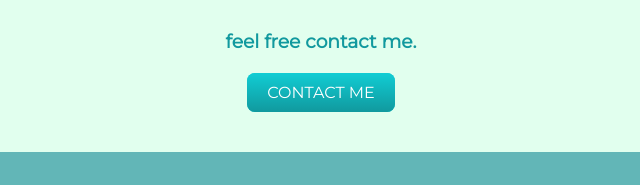
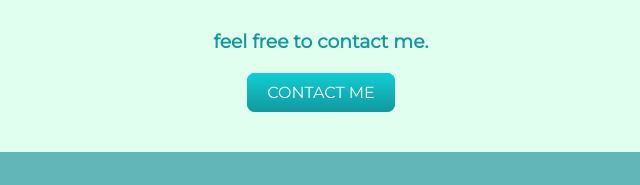
Before and after one commit to AnubhavExpere/MySite, a plain HTML site: page index.html in a window 1280 px wide. Shown: the part 2504-2689 px from the top of the page, 319-959 px from the left. Drawn offline with Linux system fonts and the light colour scheme.

Commit message:
adding "to" into "feel free contact me"

```diff
--- a/index.html
+++ b/index.html
@@ -44,7 +44,7 @@
         <hr>
         <div class="contact-me">
           <h2>Get In Touch</h2>
-          <h3>feel free contact me.</h3>
+          <h3>feel free to contact me.</h3>
           <!-- <p>Lorem ipsum dolor sit amet, in quis, aenean amet. Phasellus sodales, tellus donec dui, ornare erat.</p> -->
           <a class="btn" href="mailto:linusas365@email.com">CONTACT ME</a>
         </div>
```
